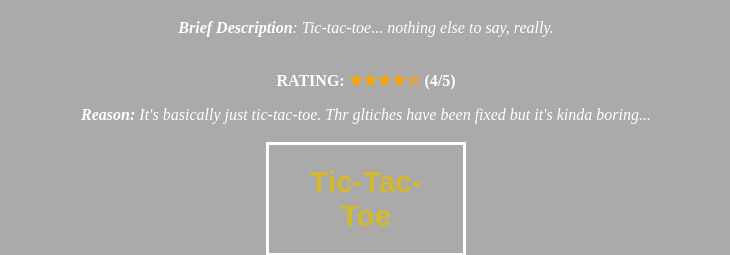
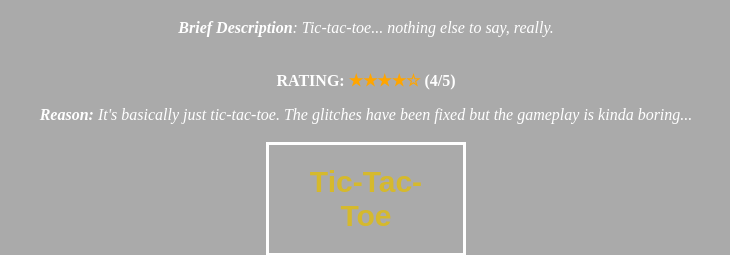
Before and after one commit to lalupol/coolgames.ml, a plain HTML site: page games/index.html in a window 1280 px wide. Shown: the part 1487-1742 px from the top of the page, 274-1004 px from the left. Drawn offline with Linux system fonts and the light colour scheme.

Commit message:
Fixed grammar for games about tic-tac-toe

```diff
--- a/games/index.html
+++ b/games/index.html
@@ -68,7 +68,7 @@
       <i><b>Brief Description</b>: Tic-tac-toe... nothing else to say, really.</i>
 
       <br><br><p><b>RATING: <span class="rating">★★★★☆</span> (4/5)</b></p>
-      <i><b>Reason:</b> It's basically just tic-tac-toe. Thr gltiches have been fixed but it's kinda boring...</i><br><br>
+      <i><b>Reason:</b> It's basically just tic-tac-toe. The glitches have been fixed but the gameplay is kinda boring...</i><br><br>
 
       <a href="tic-tac-toe.html">
       <button class="button"><b>Tic-Tac-Toe</b></button>
```
